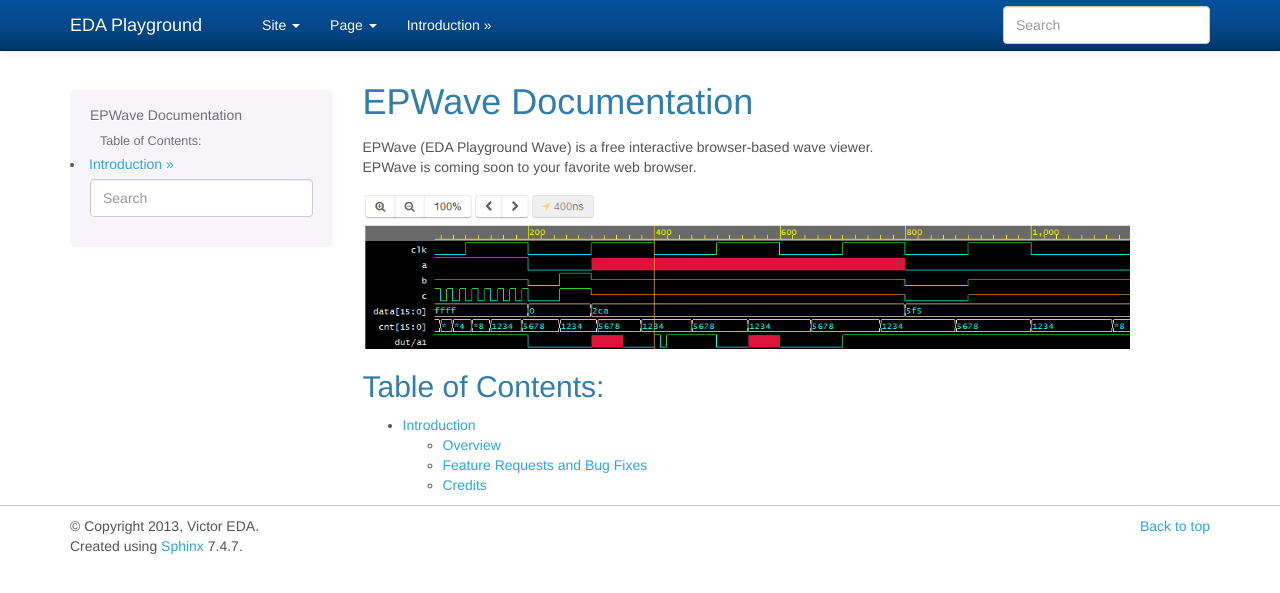
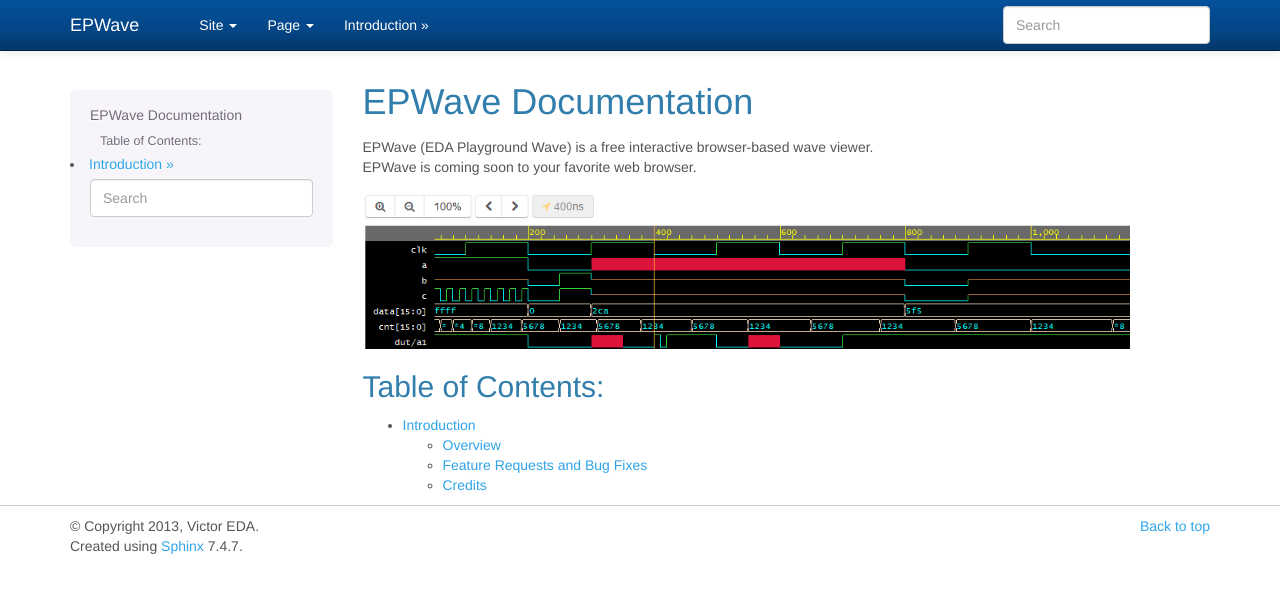
Before and after one commit to edaplayground/epwave, a Sphinx documentation site: the page built from docs/index.rst, in a window 1280 px wide. Shown: the top 593 px of the page. Built offline with Sphinx 7.4.7, drawn with Linux system fonts in a browser that asks for light colours.

Commit message:
Updated project name.

```diff
--- a/docs/conf.py
+++ b/docs/conf.py
@@ -1,6 +1,6 @@
 # -*- coding: utf-8 -*-
 #
-# EDA Playground documentation build configuration file, created by
+# EPWave documentation build configuration file, created by
 # sphinx-quickstart on Sun Sep 22 13:41:23 2013.
 #
 # This file is execfile()d with the current directory set to its
@@ -44,7 +44,7 @@
 master_doc = 'index'
 
 # General information about the project.
-project = u'EDA Playground'
+project = u'EPWave'
 copyright = u'2013, Victor EDA'
 
 # The version info for the project you're documenting, acts as replacement for
@@ -106,7 +106,7 @@
 # documentation.
 html_theme_options = {
     # Navigation bar title. (Default: ``project`` value)
-    # 'navbar_title': "EDA Playground",
+    # 'navbar_title': "EPWave",
 
     # Tab name for entire site. (Default: "Site")
     'navbar_site_name': "Site",
@@ -236,7 +236,7 @@
 #html_file_suffix = None
 
 # Output file base name for HTML help builder.
-htmlhelp_basename = 'EDAPlaygrounddoc'
+htmlhelp_basename = 'EPWavedoc'
 
 
 # -- Options for LaTeX output ---------------------------------------------
@@ -256,7 +256,7 @@
 # (source start file, target name, title,
 #  author, documentclass [howto/manual]).
 latex_documents = [
-  ('index', 'EDAPlayground.tex', u'EDA Playground Documentation',
+  ('index', 'EPWave.tex', u'EPWave Documentation',
    u'Victor EDA', 'manual'),
 ]
 
@@ -286,7 +286,7 @@
 # One entry per manual page. List of tuples
 # (source start file, name, description, authors, manual section).
 man_pages = [
-    ('index', 'edaplayground', u'EDA Playground Documentation',
+    ('index', 'epwave', u'EPWave Documentation',
      [u'Victor EDA'], 1)
 ]
 
@@ -300,8 +300,8 @@
 # (source start file, target name, title, author,
 #  dir menu entry, description, category)
 texinfo_documents = [
-  ('index', 'EDAPlayground', u'EDA Playground Documentation',
-   u'Victor EDA', 'EDAPlayground', 'One line description of project.',
+  ('index', 'EPWave', u'EPWave Documentation',
+   u'Victor EDA', 'EPWave', 'One line description of project.',
    'Miscellaneous'),
 ]
 
```
Also changed, not shown: 2 other files.
